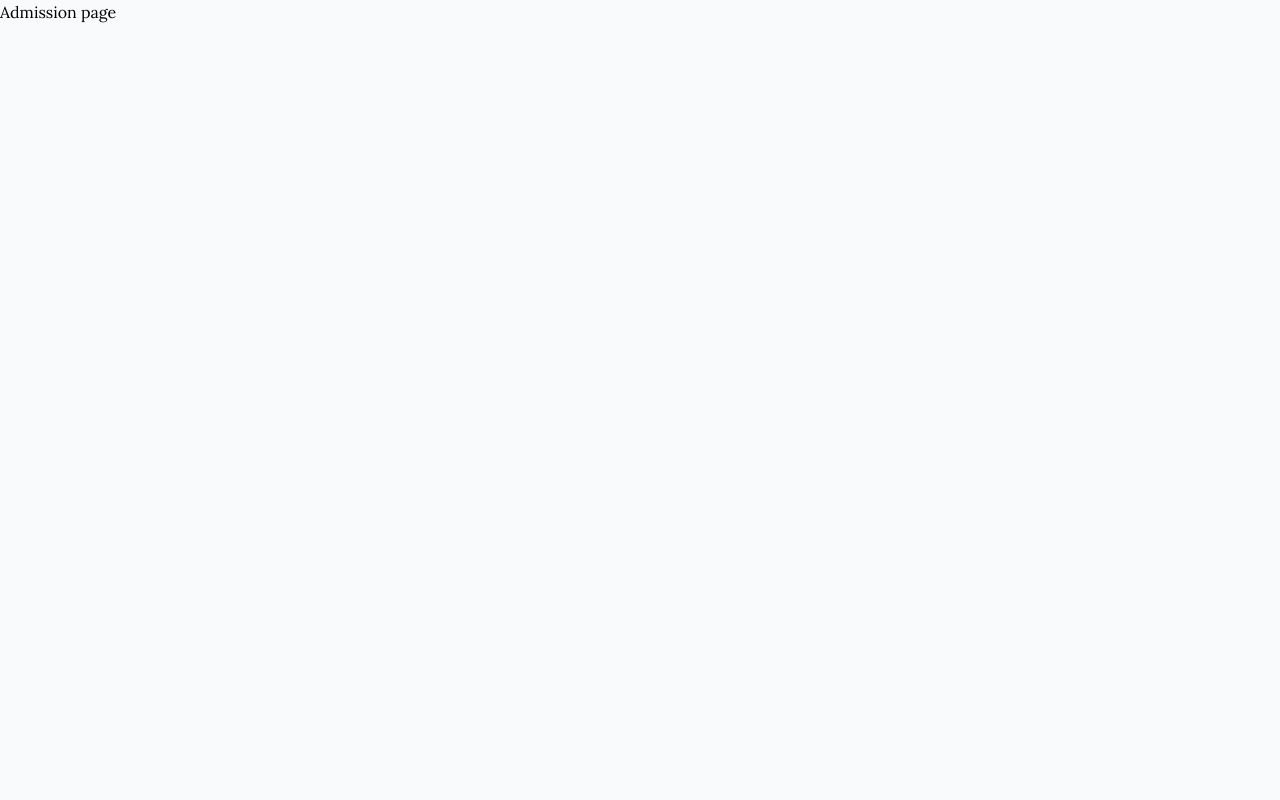
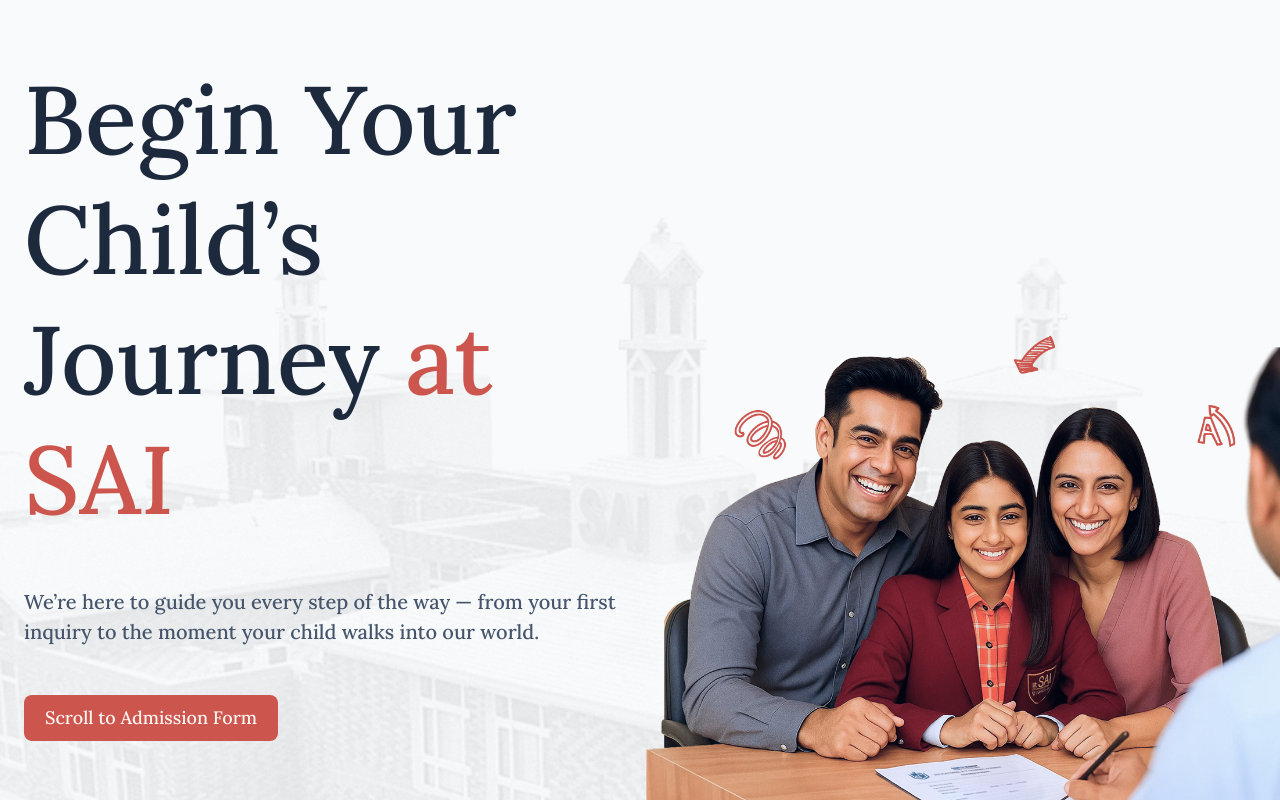
Before and after one commit to sai-edu-group/sis-brand-website, an Astro site: page /admission in a window 1280 px wide. Built offline with nearby package versions, Linux system fonts and the light colour scheme; Astro itself is replaced by a stand-in of ours.

Commit message:
initial commit admission hero

```diff
--- a/src/pages/admission/index.astro
+++ b/src/pages/admission/index.astro
@@ -1,7 +1,8 @@
 ---
 import Layout from "../../layouts/Layout.astro";
+import HeroSection from "../../sections/admission/HeroSection.astro";
 ---
 
 <Layout>
-  <p>Admission page</p>
+  <HeroSection />
 </Layout>
--- /dev/null
+++ b/src/sections/admission/HeroSection.astro
@@ -0,0 +1,48 @@
+---
+// COMPONENTS //
+import Button from "../../components/Button.astro";
+---
+
+<section class="relative">
+  <div
+    class="flex h-screen flex-col bg-[url('/images/school-bg.png')] bg-cover bg-center bg-no-repeat xl:flex-row"
+  >
+    <!-- Content wrapper -->
+    <div
+      class="container mx-auto flex h-[70vh] flex-col px-6 py-12 lg:h-full lg:px-14 xl:px-6"
+    >
+      <!-- Left column -->
+      <div
+        class="flex h-full w-full flex-col items-start justify-center gap-6 lg:gap-12 xl:w-1/2"
+      >
+        <!-- Main heading -->
+        <h2
+          class="text-n-800 text-4xl leading-tight font-medium md:text-6xl lg:text-8xl"
+        >
+          Begin Your Child’s Journey <span class="text-orange-500"
+            >at SAI
+          </span>
+        </h2>
+
+        <!-- Supporting text -->
+        <p class="text-n-600 text-base leading-normal font-medium lg:text-xl">
+          We’re here to guide you every step of the way — from your first
+          inquiry to the moment your child walks into our world.
+        </p>
+        <!-- Call to action button  -->
+        <Button text="Scroll to Admission Form" />
+      </div>
+    </div>
+
+    <!-- Inline image (mobile & tablet) -->
+    <div class="block self-end xl:hidden">
+      <img src="/images/parent-hero.png" alt="" />
+    </div>
+  </div>
+
+  <!-- Right aligned image -->
+  <img
+    class="absolute right-0 bottom-0 hidden w-[50%] xl:block"
+    src="/images/parent-hero.png"
+  />
+</section>
```
Also changed, not shown: public/images/parent-hero.png (added), public/images/school-bg.png (added).
